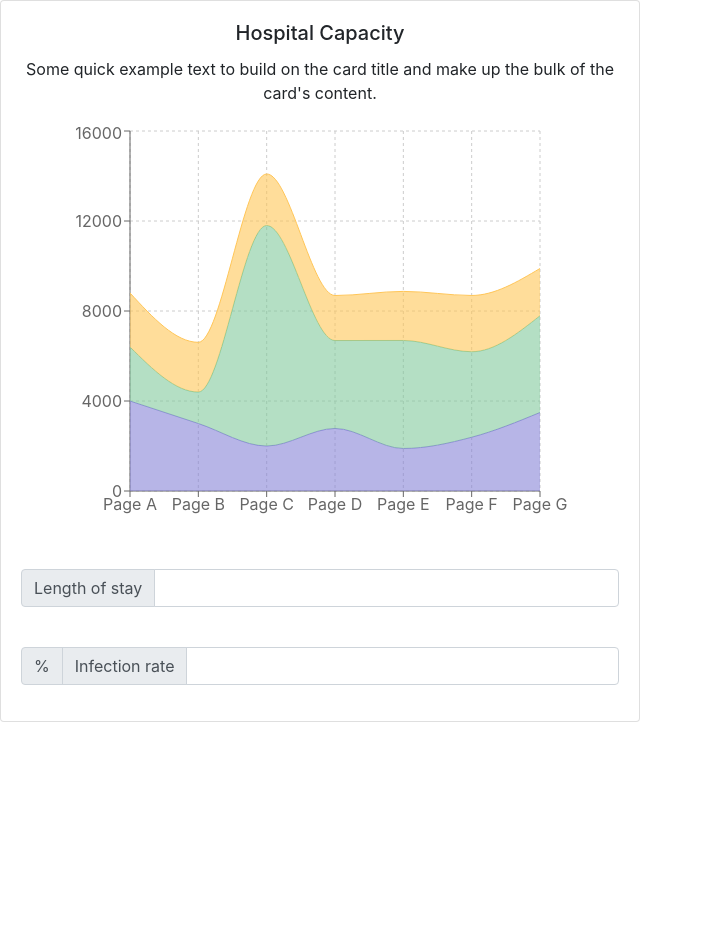
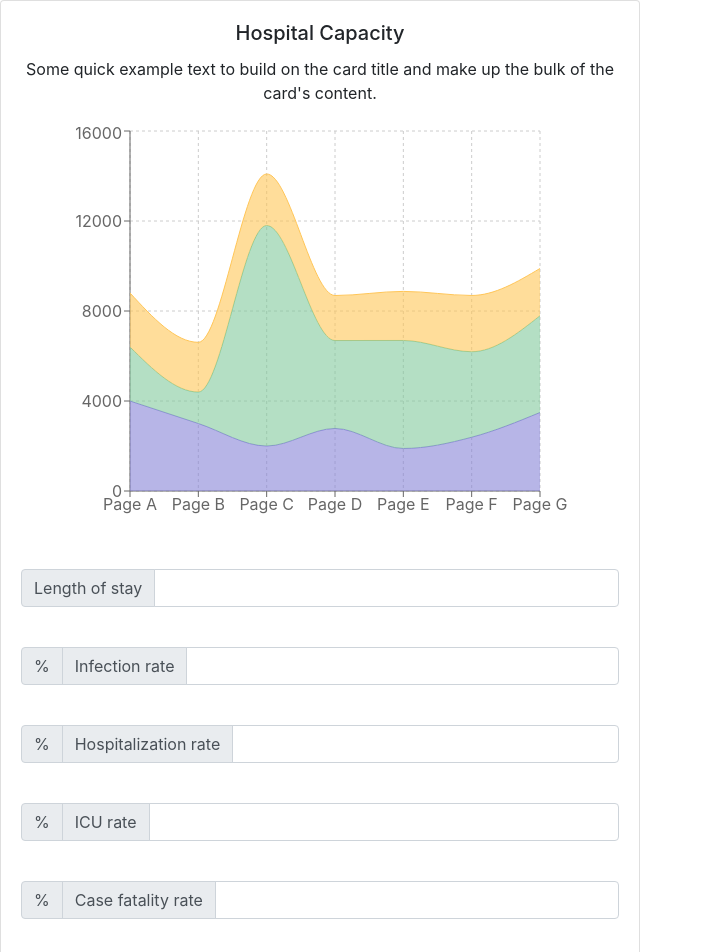
Before and after one commit to jonstokes/hospital-capacity-model, a React (Create React App) app: page / in a window 1280 px wide. Shown: the top 952 px of the page, without its empty margins (0-703 px from the left). Before the commit the page ends 800 px from the top, so only its background shows below. Built offline with nearby package versions, Linux system fonts and the light colour scheme.

Commit message:
Getting input values

```diff
--- a/src/App.js
+++ b/src/App.js
@@ -1,5 +1,4 @@
 import React from 'react';
-import logo from './logo.svg';
 import './App.css';
 import MainPanel from './MainPanel.js'
 import 'bootstrap/dist/css/bootstrap.min.css';
--- a/src/Controls.js
+++ b/src/Controls.js
@@ -1,8 +1,20 @@
-import React, { PureComponent } from 'react';
+import React, { Component } from 'react';
 import { InputGroup, FormControl } from 'react-bootstrap'
 
-export default class Controls extends PureComponent {
-  render() {
+export default class Controls extends Component {
+  constructor() {
+    /* 1. Initialize Ref */
+    super();
+    this.textInput = React.createRef();
+ }
+
+ handleChange() {
+    /* 3. Get Ref Value here (or anywhere in the code!) */
+    const value = this.textInput.current.value
+    console.log(value)
+ }
+
+ render() {
     return (
       <div style={{ paddingTop: '2rem' }}>
         <InputGroup className="mb-3">
@@ -10,6 +22,8 @@ export default class Controls extends PureComponent {
             <InputGroup.Text id="inputGroup-sizing-default">Length of stay</InputGroup.Text>
           </InputGroup.Prepend>
           <FormControl
+            ref={this.textInput}
+            onChange={() => this.handleChange()}
             aria-label="Default"
             aria-describedby="inputGroup-sizing-default"
           />
@@ -25,6 +39,39 @@ export default class Controls extends PureComponent {
             aria-describedby="inputGroup-sizing-default"
           />
         </InputGroup>
+        <br />
+        <InputGroup className="mb-3">
+          <InputGroup.Prepend>
+          <InputGroup.Text>%</InputGroup.Text>
+            <InputGroup.Text id="inputGroup-sizing-default">Hospitalization rate</InputGroup.Text>
+          </InputGroup.Prepend>
+          <FormControl
+            aria-label="Default"
+            aria-describedby="inputGroup-sizing-default"
+          />
+        </InputGroup>
+        <br />
+        <InputGroup className="mb-3">
+          <InputGroup.Prepend>
+          <InputGroup.Text>%</InputGroup.Text>
+            <InputGroup.Text id="inputGroup-sizing-default">ICU rate</InputGroup.Text>
+          </InputGroup.Prepend>
+          <FormControl
+            aria-label="Default"
+            aria-describedby="inputGroup-sizing-default"
+          />
+        </InputGroup>
+        <br />
+        <InputGroup className="mb-3">
+          <InputGroup.Prepend>
+          <InputGroup.Text>%</InputGroup.Text>
+            <InputGroup.Text id="inputGroup-sizing-default">Case fatality rate</InputGroup.Text>
+          </InputGroup.Prepend>
+          <FormControl
+            aria-label="Default"
+            aria-describedby="inputGroup-sizing-default"
+          />
+        </InputGroup>
       </div>
     );
   }
```
